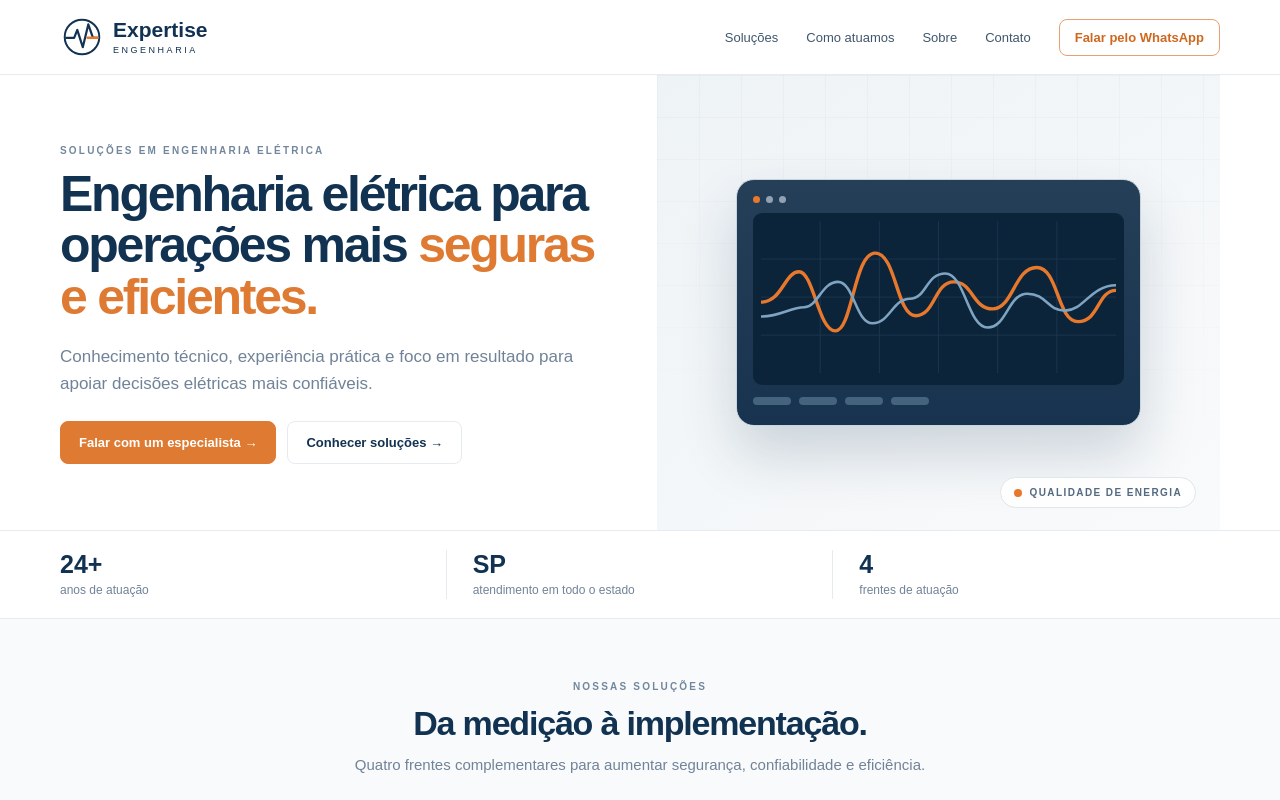
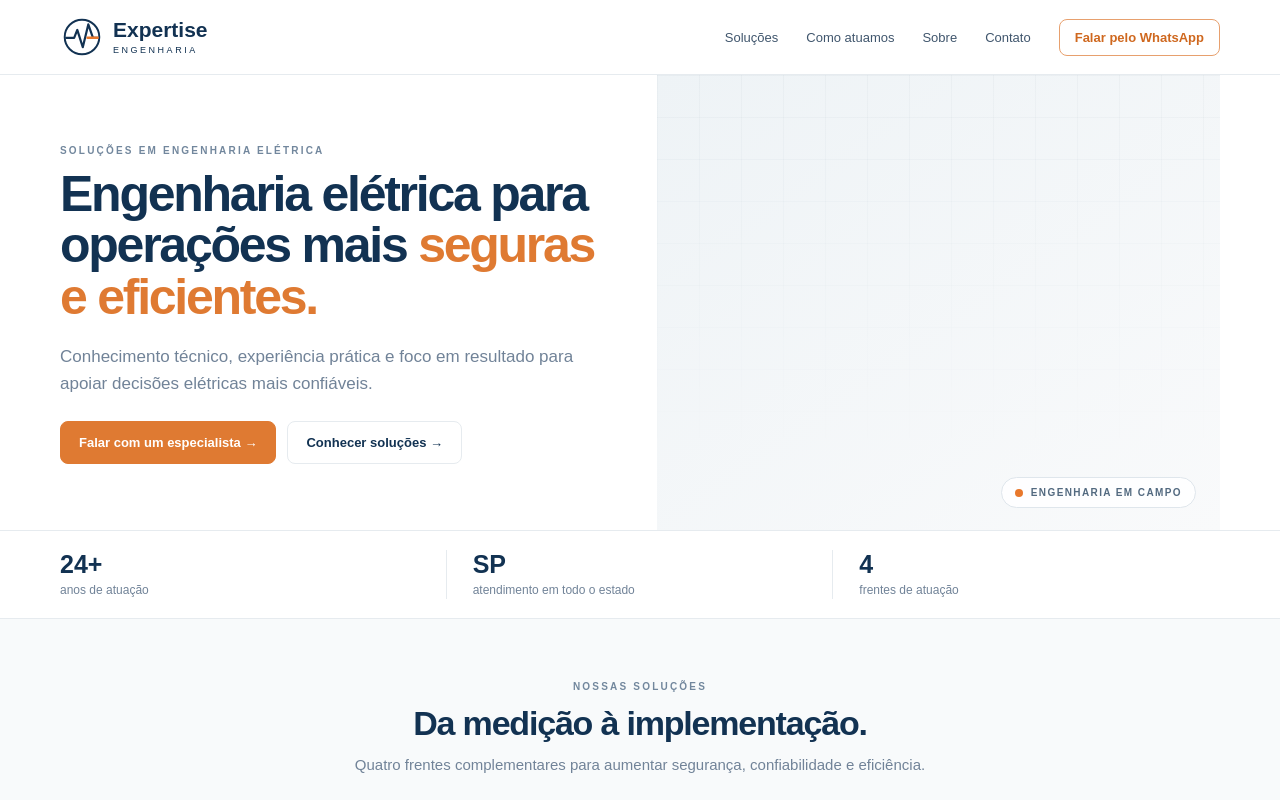
Before and after one commit to camargofelipesp20-ops/site-expertise, a Next.js app: page / in a window 1280 px wide. Shown: the top 800 px of the page. Built offline with nearby package versions, Linux system fonts and the light colour scheme.

Commit message:
Diferencia visualmente cada frente de serviço

```diff
--- a/app/components/HeroVisual.tsx
+++ b/app/components/HeroVisual.tsx
@@ -1,12 +1,12 @@
 export default function HeroVisual({kind='home'}:{kind?:'home'|'rental'|'monitoring'|'studies'|'installations'}){
-  const labels={home:'QUALIDADE DE ENERGIA',rental:'ANALISADOR DE ENERGIA',monitoring:'MONITORAMENTO',studies:'ESTUDOS ELÉTRICOS',installations:'INSTALAÇÕES E MANUTENÇÃO'};
+  const labels={home:'ENGENHARIA EM CAMPO',rental:'ANALISADOR DE ENERGIA',monitoring:'MONITORAMENTO',studies:'ESTUDOS ELÉTRICOS',installations:'INSTALAÇÕES E MANUTENÇÃO'};
   return <div className={`techVisual ${kind}`} aria-label={labels[kind]}>
     <div className="visualGrid"></div>
-    <div className="device">
-      <div className="deviceTop"><i></i><i></i><i></i></div>
-      <div className="screen"><svg viewBox="0 0 420 180" role="img" aria-label="Forma de onda elétrica"><path className="gridLine" d="M0 45h420M0 90h420M0 135h420M70 0v180M140 0v180M210 0v180M280 0v180M350 0v180"/><path className="waveA" d="M0 96 C25 96 28 60 45 60 S68 130 88 130 S110 38 135 38 S160 112 183 112 S205 72 228 72 S250 104 274 104 S300 55 326 55 S350 119 375 119 S398 82 420 82"/><path className="waveB" d="M0 113 C23 113 35 102 51 102 S72 72 91 72 S112 121 132 121 S156 92 176 92 S195 62 218 62 S245 126 268 126 S292 86 315 86 S338 106 360 106 S390 76 420 76"/></svg></div>
-      <div className="deviceBottom"><span></span><span></span><span></span><span></span></div>
-    </div>
+    {kind==='rental'&&<div className="rentalDevice"><div className="cables"><i></i><i></i><i></i><i></i></div><div className="rentalScreen"><svg viewBox="0 0 360 150"><path className="gridLine" d="M0 37h360M0 75h360M0 113h360M60 0v150M120 0v150M180 0v150M240 0v150M300 0v150"/><path className="waveA" d="M0 80 C25 80 28 45 48 45 S72 118 94 118 S118 32 142 32 S168 102 194 102 S220 63 246 63 S272 101 300 101 S330 65 360 65"/></svg></div><div className="keys"><b></b><b></b><b></b><b></b></div></div>}
+    {kind==='monitoring'&&<div className="laptop"><div className="laptopScreen"><div className="dashHead"><b>Qualidade de energia</b><span></span></div><div className="dashGrid"><div><svg viewBox="0 0 260 70"><path className="waveA" d="M0 38 C20 15 34 55 54 30 S88 55 108 30 S142 55 165 27 S205 58 230 30 S250 33 260 28"/><path className="waveB" d="M0 50 C25 50 35 25 55 42 S90 25 112 45 S150 25 176 43 S210 27 238 42 S250 39 260 41"/></svg></div><aside><strong>220,5 V</strong><strong>125,8 A</strong><strong>0,92 FP</strong></aside></div></div><div className="laptopBase"></div></div>}
+    {kind==='studies'&&<div className="studyScene"><div className="studyBoard"><span className="node n1"></span><span className="node n2"></span><span className="node n3"></span><i className="line l1"></i><i className="line l2"></i><svg viewBox="0 0 320 120"><path className="waveA" d="M0 66 C25 66 30 28 52 28 S78 98 105 98 S132 22 158 22 S187 88 215 88 S245 50 270 50 S300 75 320 75"/></svg></div><div className="studySheet"><b></b><span></span><span></span><span></span></div></div>}
+    {kind==='installations'&&<div className="panelScene"><div className="cabinet"><div className="rail"><i></i><i></i><i></i></div><div className="rail"><i></i><i></i><i></i></div><div className="rail"><i></i><i></i><i></i></div></div><div className="thermal"><span></span><b></b><i></i></div></div>}
+    {kind==='home'&&<div className="fieldScene"><div className="panelMini"><i></i><i></i><i></i><span></span></div><div className="person"><b></b><span></span></div><div className="handDevice"><svg viewBox="0 0 220 100"><path className="waveA" d="M0 56 C18 56 22 25 38 25 S58 82 77 82 S98 20 119 20 S143 73 163 73 S188 42 220 42"/></svg></div></div>}
     <div className="visualTag"><span></span>{labels[kind]}</div>
   </div>
 }
```
